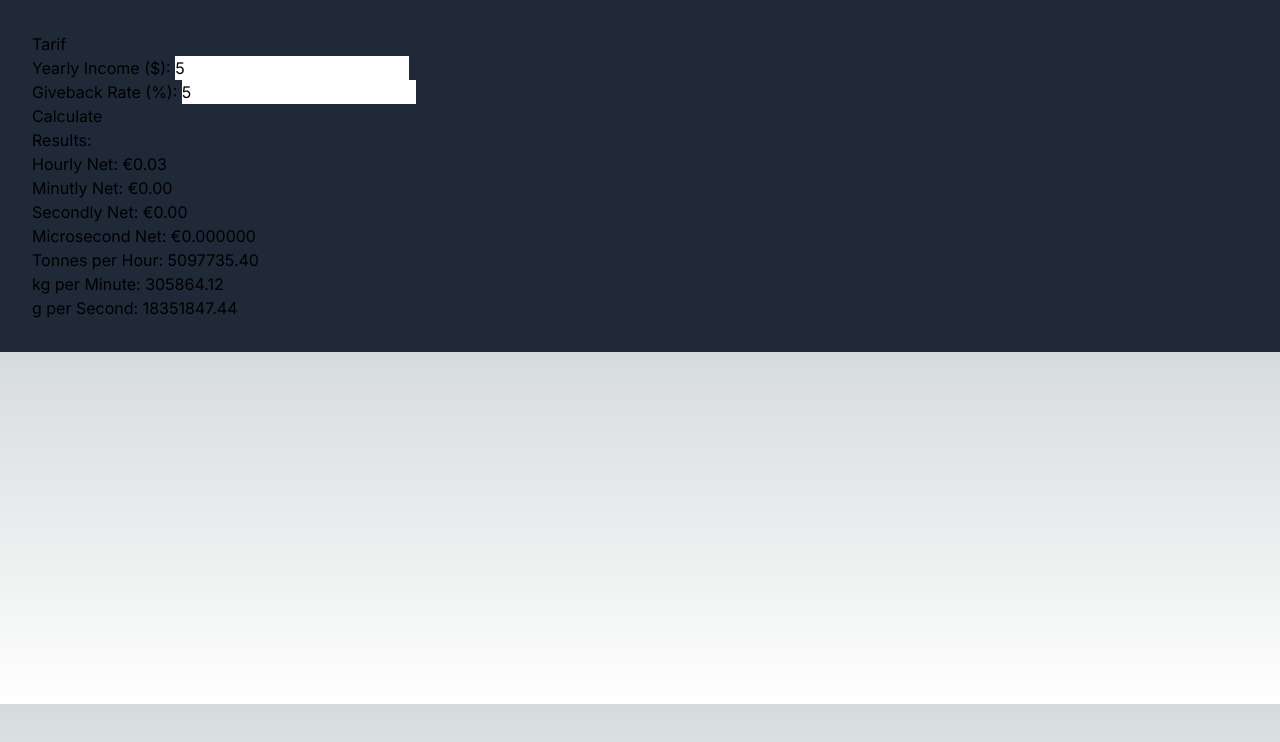
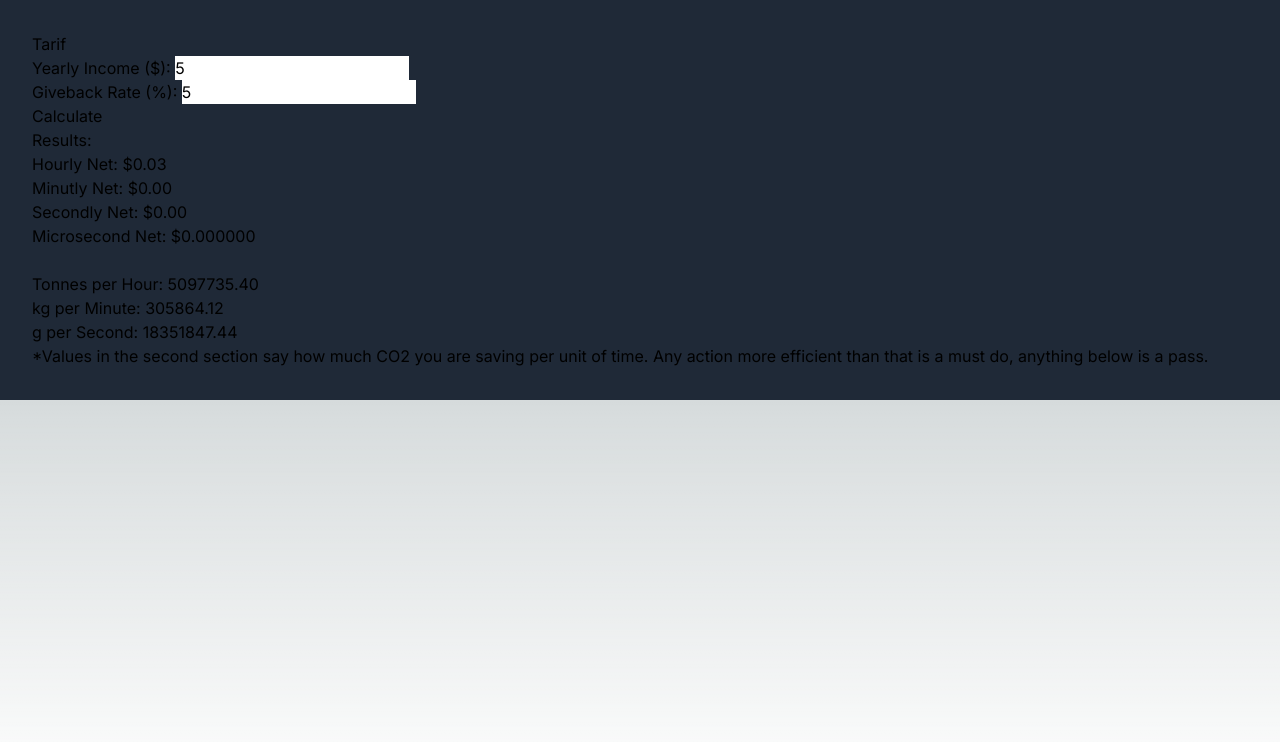
Before and after one commit to samuelnihoul/tarif, a Next.js app: page / in a window 1280 px wide. Both pictures are taken after typing "5", "5" into the empty fields and a click on the button "Calculate". Shown: the top 742 px of the page. Built offline with nearby package versions, Linux system fonts and the light colour scheme.

Commit message:
explanaation

```diff
--- a/app/page.tsx
+++ b/app/page.tsx
@@ -63,13 +63,15 @@ const Calculator: React.FC = () => {
       {result && (
         <div>
           <h2>Results:</h2>
-          <div>Hourly Net: €{result.hourlyNet.toFixed(2)}</div>
-          <div>Minutly Net: €{result.minutlyNet.toFixed(2)}</div>
-          <div>Secondly Net: €{result.secondlyNet.toFixed(2)}</div>
-          <div>Microsecond Net: €{result.microsecondNet.toFixed(6)}</div>
+          <div>Hourly Net: ${result.hourlyNet.toFixed(2)}</div>
+          <div>Minutly Net: ${result.minutlyNet.toFixed(2)}</div>
+          <div>Secondly Net: ${result.secondlyNet.toFixed(2)}</div>
+          <div>Microsecond Net: ${result.microsecondNet.toFixed(6)}</div>
+          <br />
           <div>Tonnes per Hour: {result.tonnePerHour.toFixed(2)}</div>
           <div>kg per Minute: {result.kgPerMinute.toFixed(2)}</div>
           <div>g per Second: {result.gramPerSecond.toFixed(2)}</div>
+          *Values in the second section say how much CO2 you are saving per unit of time. Any action more efficient than that is a must do, anything below is a pass.
         </div>
       )}
     </div>
```
